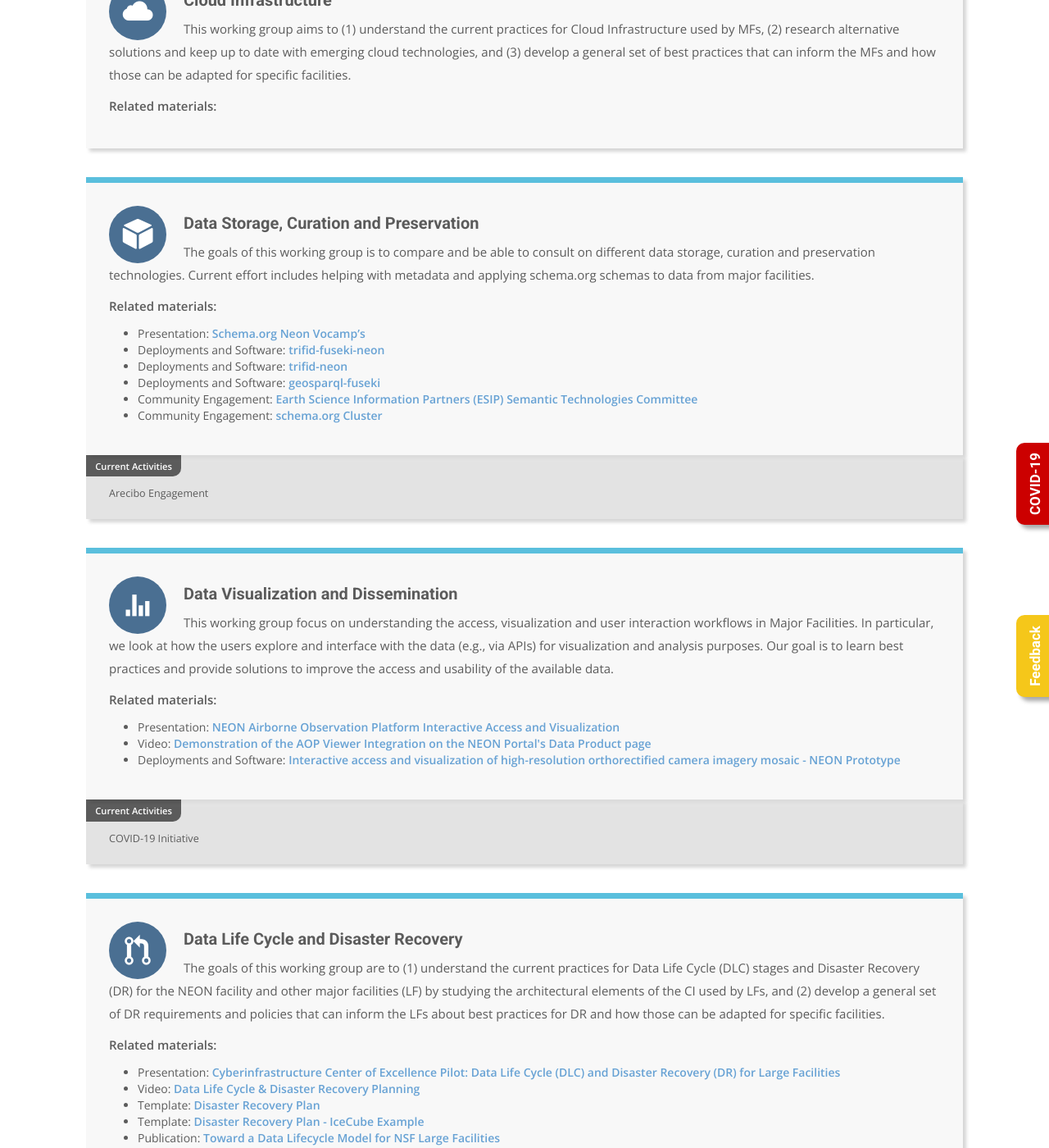
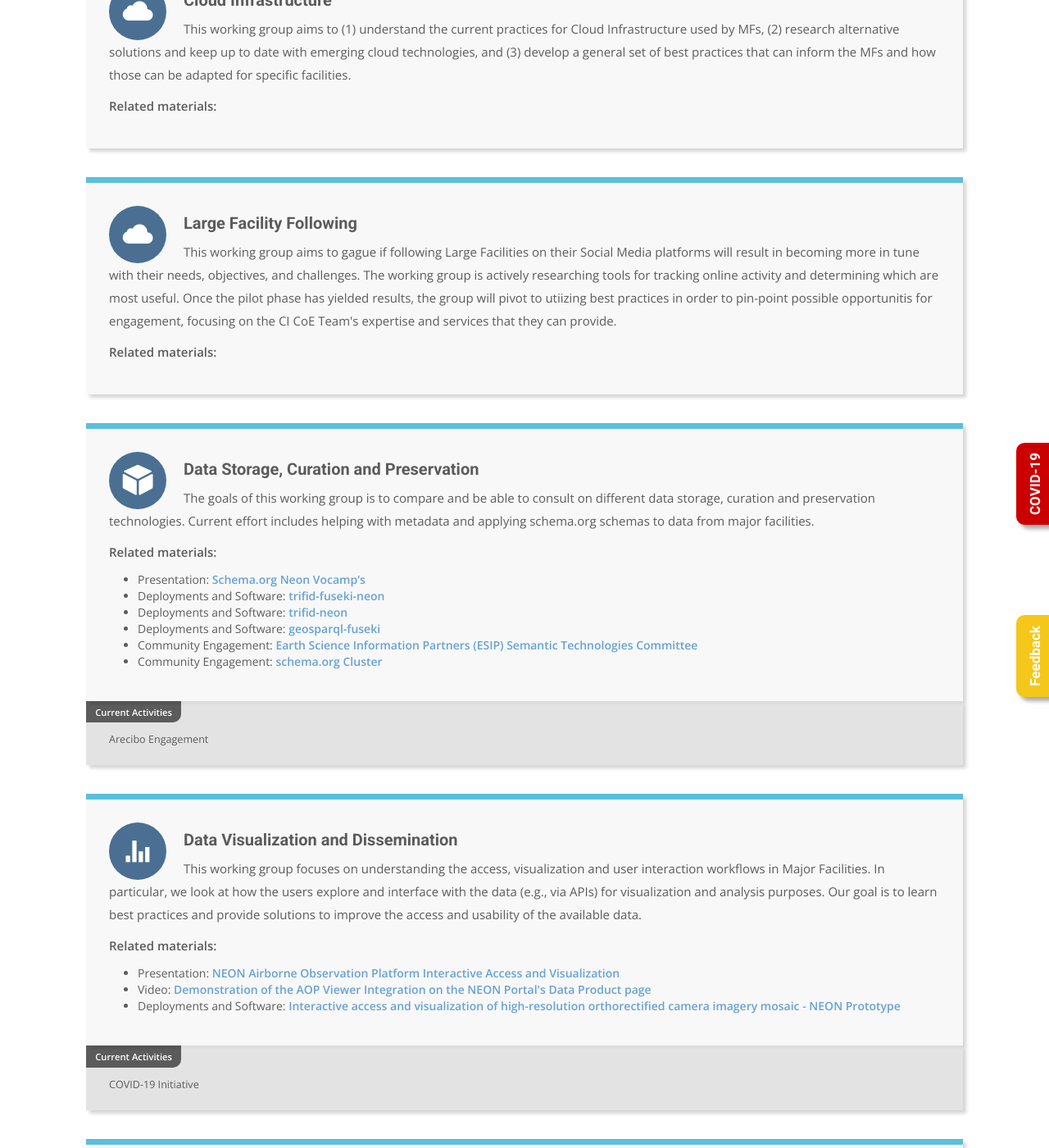
Before and after one commit to cicoe/cicoe.github.io, a Jekyll site: the page built from working_groups.html, in a window 1280 px wide and 1400 px high, scrolled down 1042 px. Shown: the whole window at 82% size. Built offline with Jekyll 4.4.1, drawn with Linux system fonts in a browser that asks for light colours; nearby versions of some CDN libraries; some web fonts are replaced; some of the changed text lies outside the part shown.

Commit message:
Added LF Following WG

```diff
--- a/_data/working_groups.yml
+++ b/_data/working_groups.yml
@@ -8,13 +8,18 @@
   icon: "cloud"
   current: ''
 
+- title: "Large Facility Following"
+  description: "This working group aims to gague if following Large Facilities on their Social Media platforms will result in becoming more in tune with their needs, objectives, and challenges. The working group is actively researching tools for tracking online activity and determining which are most useful. Once the pilot phase has yielded results, the group will pivot to utiizing best practices in order to pin-point possible opportunitis for engagement, focusing on the CI CoE Team's expertise and services that they can provide."
+  icon: "cloud"
+  current: ''
+
 - title: "Data Storage, Curation and Preservation"
   description: "The goals of this working group is to compare and be able to consult on different data storage, curation and preservation technologies. Current effort includes helping with metadata and applying schema.org schemas to data from major facilities."
   icon: "cube"
   current: 'Arecibo Engagement'
 
 - title: "Data Visualization and Dissemination"
-  description: "This working group focus on understanding the access, visualization and user interaction workflows in Major Facilities. In particular, we look at how the users explore and interface with the data (e.g., via APIs) for visualization and analysis purposes. Our goal is to learn best practices and provide solutions to improve the access and usability of the available data."
+  description: "This working group focuses on understanding the access, visualization and user interaction workflows in Major Facilities. In particular, we look at how the users explore and interface with the data (e.g., via APIs) for visualization and analysis purposes. Our goal is to learn best practices and provide solutions to improve the access and usability of the available data."
   icon: "stats-bars"
   current: 'COVID-19 Initiative'
 
@@ -24,7 +29,7 @@
   current: ''
 
 - title: "Workforce Development"
-  description: "This working group focus on development, training, retention, career paths, and diversity, as well as the overall career paths for CI-related personnel."
+  description: "This working group focuses on development, training, retention, career paths, and diversity, as well as the overall career paths for CI-related personnel."
   icon: "ios-people"
   current: ''
 
```
